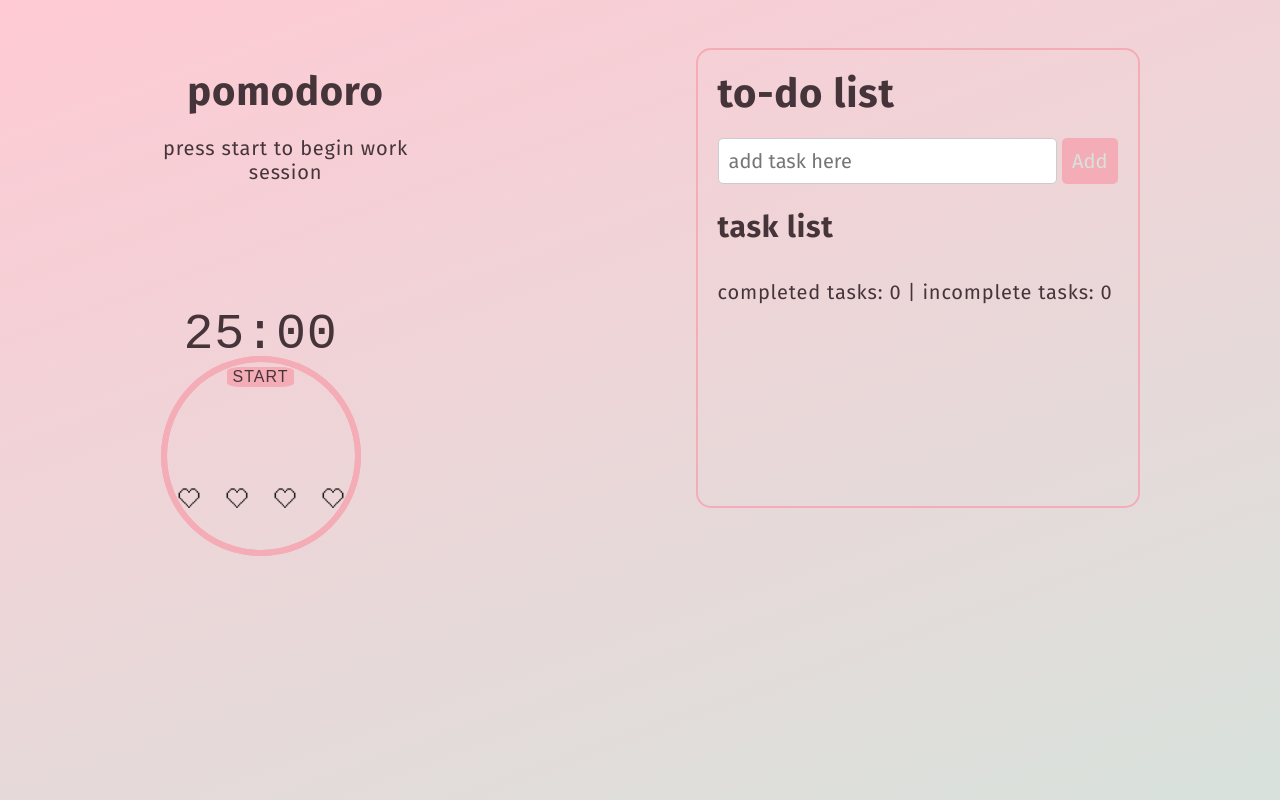
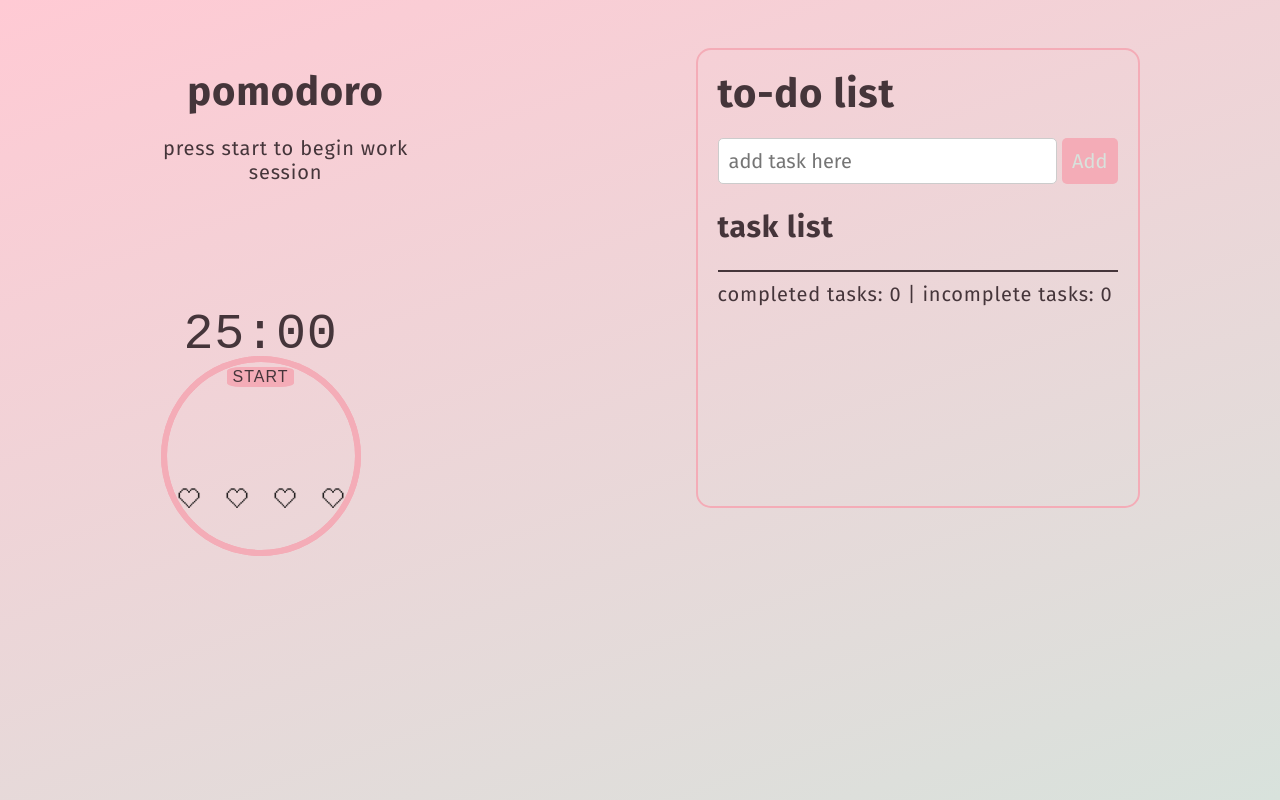
Before and after one commit to probs-sara/pomodoro, a plain HTML site: page index.html in a window 1280 px wide. Drawn offline with Linux system fonts and the light colour scheme; a web font is replaced by a local one.

Commit message:
adjustment

```diff
--- a/style.css
+++ b/style.css
@@ -112,7 +112,7 @@ p {
 }
 
 hr {
-    border: 3px #45353A;
+    border: 1px solid #45353A;
 }
 
 .to-do-container {
```
